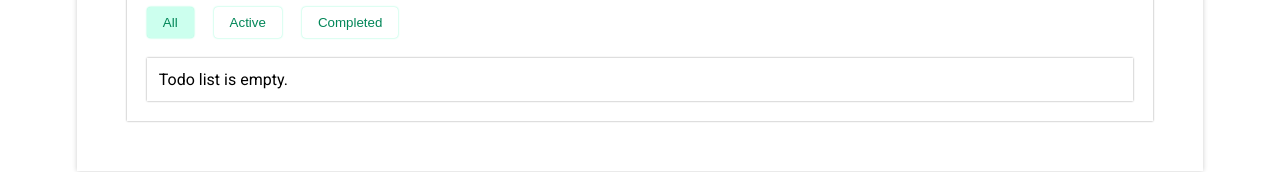
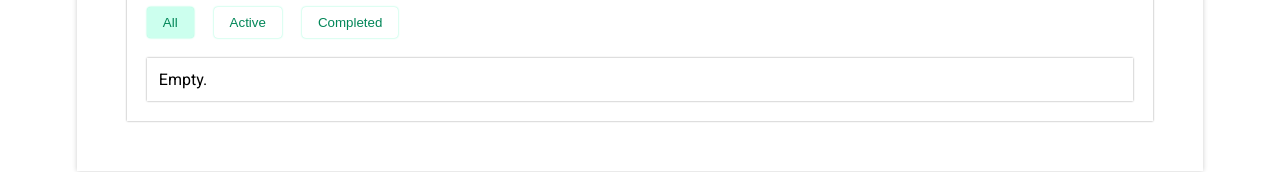
Before and after one commit to iamanoopverma/smart-todo-app, a React (Vite) app: page / in a window 1280 px wide. Shown: the part 256-428 px from the top of the page. Built offline with nearby package versions, Linux system fonts and the light colour scheme.

Commit message:
Version 1.2.4

```diff
--- a/src/assets/components/TodoList/TodoList.jsx
+++ b/src/assets/components/TodoList/TodoList.jsx
@@ -38,8 +38,8 @@ function TodoList({ allTodos, deleteTodo, handleToggle }) {
                 </div>
 
                 <div className="tab-content">
-                    {allTodos.length === 0 ? (
-                        <p>Todo list is empty.</p>
+                    {filteredTodos.length === 0 ? (
+                        <p>Empty.</p>
                     ) : (
                         filteredTodos.map(item => (
                             <div className="todo-list-item" key={item.id}>
```
